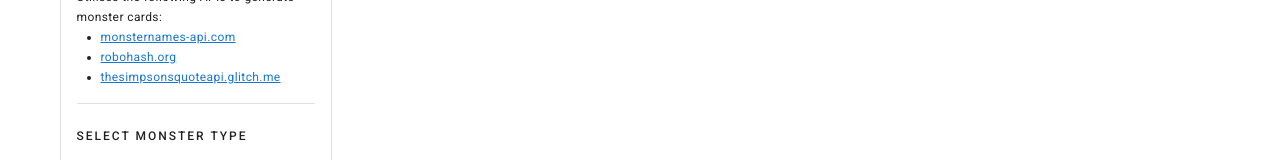
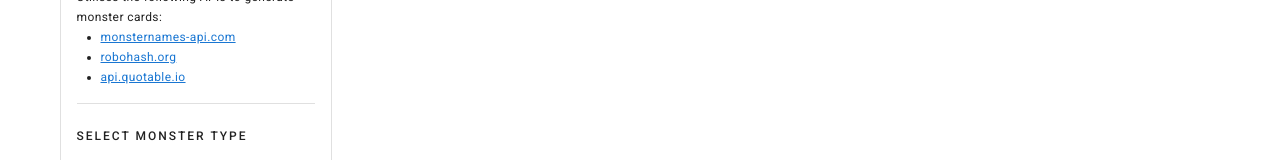
Before and after one commit to mishaelnuh/monster-generator, a Vue app: page / in a window 1280 px wide. Shown: the part 138-298 px from the top of the page. Built offline with nearby package versions, Linux system fonts and the light colour scheme.

Commit message:
Change from simpsonquoteapi to quotable.io.

```diff
--- a/src/App.vue
+++ b/src/App.vue
@@ -22,7 +22,7 @@
                   <ul>
                     <li><a href="https://monsternames-api.com">monsternames-api.com</a></li>
                     <li><a href="https://robohash.org/">robohash.org</a></li>
-                    <li><a href="https://thesimpsonsquoteapi.glitch.me/">thesimpsonsquoteapi.glitch.me</a></li>
+                    <li><a href="https://api.quotable.io/">api.quotable.io</a></li>
                   </ul>
                   <v-divider class="my-4"></v-divider>
                   <div class="overline">Select monster type</div>
@@ -139,7 +139,7 @@
         .then(res => {
           return res.json()
         })
-      const fetchQuote = fetch('https://thesimpsonsquoteapi.glitch.me/quotes')
+      const fetchQuote = fetch('https://api.quotable.io/random')
         .then(res => {
           return res.json()
         })
@@ -148,7 +148,7 @@
           return {
             name: vals[0],
             type: this.monsterTypes[this.selectedMonsterTab].name,
-            quote: vals[1][0].quote,
+            quote: vals[1].content,
             backgroundColor: '#' + randomColor,
             darkCard: this.isDarkCard(randomColor),
             roboHashPath: 'https://robohash.org/' + encodeURIComponent(vals[0].fullName) + '?set=set2'
```
